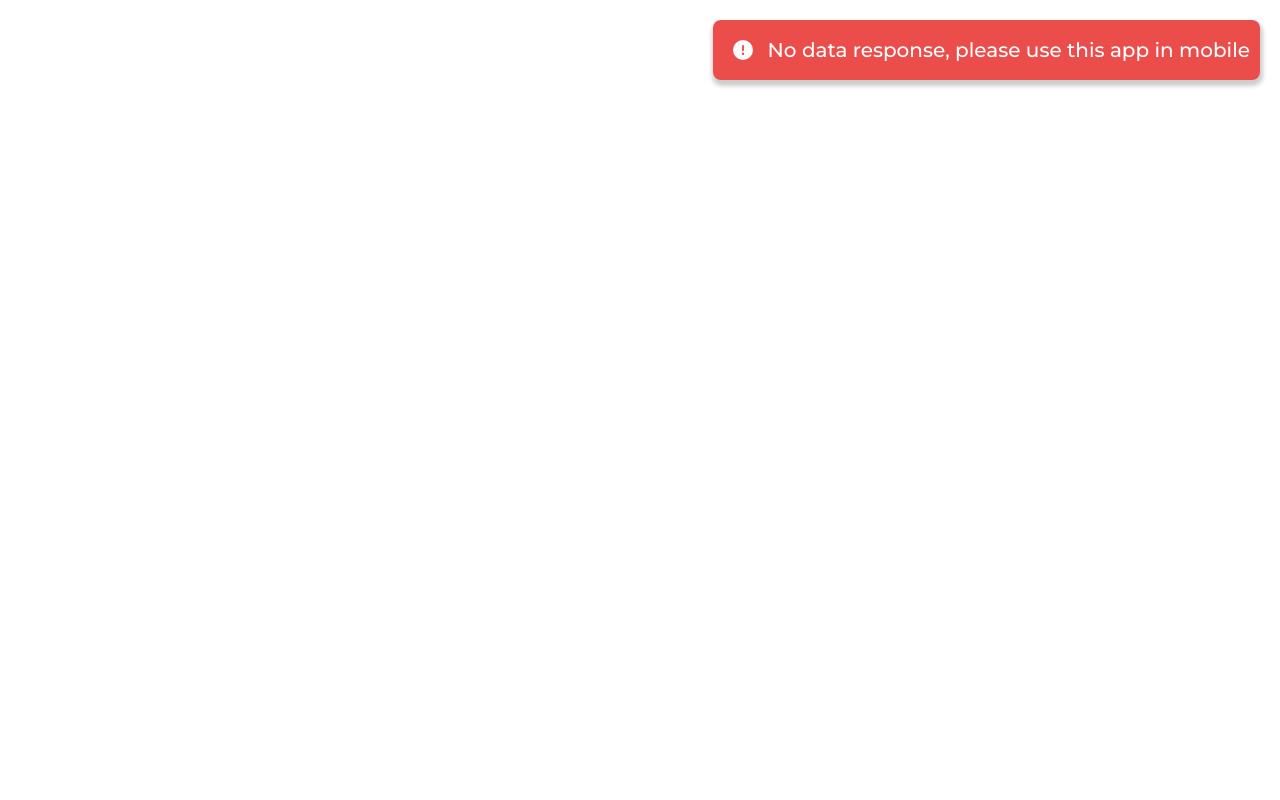
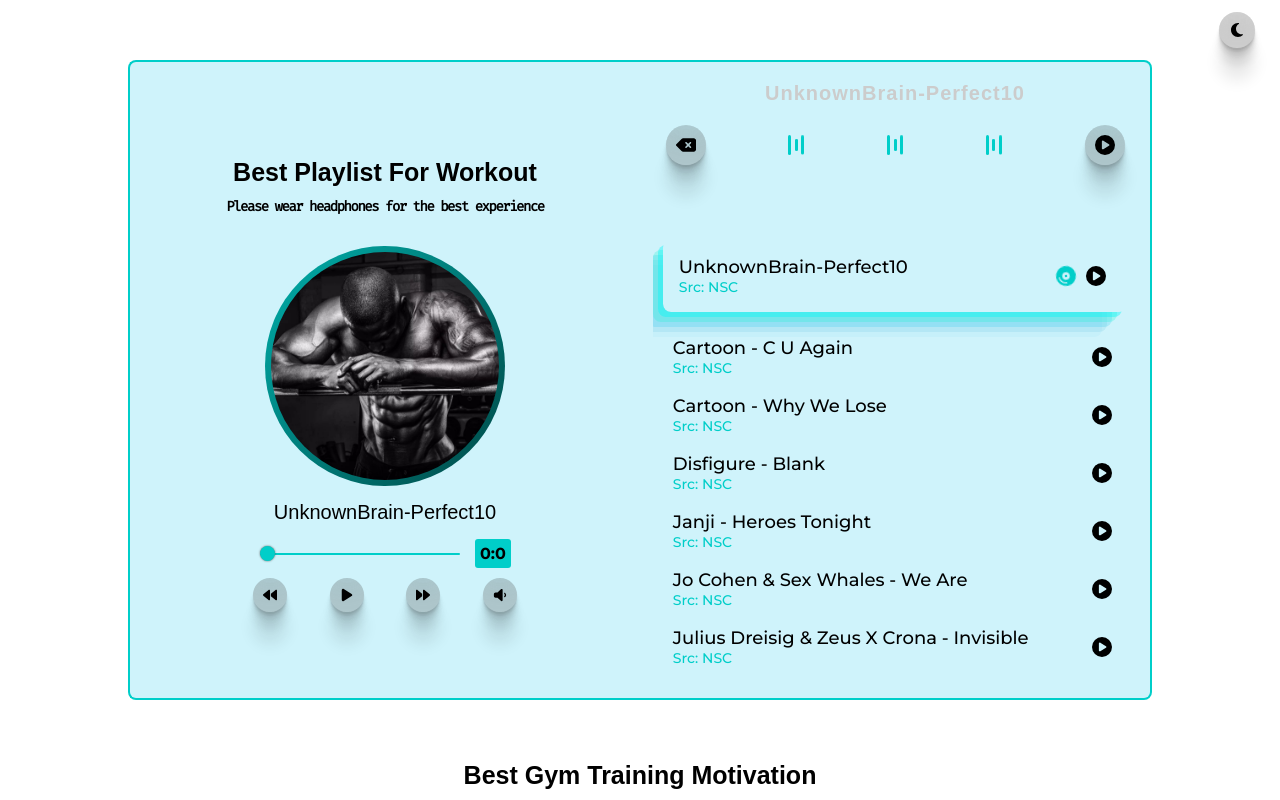
Before and after one commit to coconut2442004/workout-playlist-react, a React (Create React App) app: page / in a window 1280 px wide. Shown: the top 800 px of the page. Built offline with nearby package versions, Linux system fonts and the light colour scheme; a web font is replaced by a local one.

Commit message:
update ui

```diff
--- a/src/App.js
+++ b/src/App.js
@@ -1,73 +1,14 @@
 import GlobalStyles from "./components/GlobalStyles";
 import Header from "./layout/Header";
 import { ThemeContext } from "./Theme";
-import { useContext, useEffect, useState } from "react";
+import { useContext } from "react";
 import BackgroundMotivation from "./components/BackgroundMotivation";
 import MotivationSong from "./components/MotivationSong";
 import VideoMotivation from "./components/VideoMotivation";
 import Footer from "./layout/Footer";
-import { FontAwesomeIcon } from "@fortawesome/react-fontawesome";
-import { faCircleExclamation } from "@fortawesome/free-solid-svg-icons";
 import "./App.css";
 
 function App() {
-  const noData = () => {
-    return (
-      <div
-        style={{
-          fontSize: 20,
-          position: "fixed",
-          display: "flex",
-          alignItems: "center",
-          justifyContent: "center",
-          top: "20px",
-          right: "20px",
-          boxShadow: "1px 4px 4px 2px rgba(0,0,0,0.2)",
-          padding: 10,
-          borderRadius: 8,
-          fontWeight: "500",
-          color: "#fff",
-          backgroundColor: "#eb4d4b",
-          animation: "error-mes 2s ease",
-        }}
-      >
-        <FontAwesomeIcon
-          icon={faCircleExclamation}
-          style={{ marginRight: 5, padding: 10 }}
-        />
-        No data response, please use this app in mobile
-      </div>
-    );
-  };
-  const dataResponse = () => {
-    return (
-      <>
-        <Header />
-        <BackgroundMotivation />
-        <MotivationSong />
-        <VideoMotivation />
-        <Footer />
-      </>
-    );
-  };
-  const [showApp, setShowApp] = useState(false);
-  useEffect(() => {
-    const handleSetShowApp = () => {
-      if (window.innerWidth >= 560) {
-        setShowApp(false);
-      } else {
-        setShowApp(true);
-      }
-    };
-    window.addEventListener("load", handleSetShowApp());
-    window.addEventListener("resize", handleSetShowApp);
-
-    return () => {
-      window.removeEventListener("load", handleSetShowApp());
-      window.removeEventListener("resize", handleSetShowApp);
-    };
-  }, []);
-
   const theme = useContext(ThemeContext);
   const [themeValue] = theme;
   return (
@@ -81,7 +22,11 @@ function App() {
           position: "relative",
         }}
       >
-        {showApp ? dataResponse() : noData()}
+        <Header />
+        <BackgroundMotivation />
+        <MotivationSong />
+        <VideoMotivation />
+        <Footer />
       </div>
     </GlobalStyles>
   );
--- a/src/components/BackgroundMotivation/BackgroundMotivation.module.scss
+++ b/src/components/BackgroundMotivation/BackgroundMotivation.module.scss
@@ -18,3 +18,8 @@
     opacity: 1;
   }
 }
+@media screen and (min-width: 640px) {
+  .wrapper {
+    display: none;
+  }
+}
--- a/src/components/GlobalStyles/GlobalStyles.module.scss
+++ b/src/components/GlobalStyles/GlobalStyles.module.scss
@@ -17,6 +17,8 @@ fonts:
   --github-color: rgb(45, 52, 54);
   --twitter-color: rgb(0, 206, 201);
   --youtube-color: rgb(214, 48, 49);
+  --smooth: all 0.3s ease;
+  --border-radius: 8px;
 }
 body {
   overflow-x: hidden;
--- a/src/components/MotivationSong/MotivationSong.module.scss
+++ b/src/components/MotivationSong/MotivationSong.module.scss
@@ -7,7 +7,7 @@
   z-index: 20;
 }
 .icon-hover {
-  transition: all 0.5s linear;
+  transition: var(--smooth);
   padding: 10px;
   border-radius: 50%;
   width: 14px;
@@ -21,20 +21,24 @@
 
   &:hover {
     cursor: pointer;
-    transition: all 0.5s ease;
+    transition: var(--smooth);
     color: var(--color-hover);
     box-shadow: rgba(50, 50, 93, 0.25) 0px 30px 60px -12px inset,
       rgba(0, 0, 0, 0.3) 0px 18px 36px -18px inset;
   }
 }
 .motivation-song {
-  width: 100%;
+  width: 95%;
   height: 100%;
   display: flex;
   align-items: center;
   justify-content: center;
   flex-direction: column;
-  transition: all 0.5s linear 0s;
+  transition: var(--smooth);
+  background-color: rgba(15, 195, 236, 0.2);
+  backdrop-filter: blur(5px);
+  margin: auto;
+  border-radius: var(--border-radius);
   h2 {
     margin-top: 20px;
     margin-bottom: 10px;
@@ -59,7 +63,7 @@
   align-items: center;
   justify-content: center;
   flex-direction: column;
-  border-radius: 5px;
+  border-radius: var(--border-radius);
 }
 
 .view-CD {
@@ -119,7 +123,7 @@
     margin-right: 15px;
     width: 200px;
     height: 2px;
-    border-radius: 5px;
+    border-radius: var(--border-radius);
     background-image: linear-gradient(var(--color-hover), var(--color-hover));
     background-repeat: no-repeat;
     color: var(--color-hover);
@@ -133,7 +137,7 @@
     background: var(--color-hover);
     cursor: pointer;
     box-shadow: 0 0 2px 0 #555;
-    transition: background 0.3s ease-in-out;
+    transition: var(--smooth)-in-out;
   }
   input[type="range"]::-webkit-slider-runnable-track {
     -webkit-appearance: none;
@@ -174,7 +178,7 @@
   top: 0;
   bottom: 0;
   left: 0;
-  transition: all 1s ease-out;
+  transition: var(--smooth);
   background-color: rgba(0, 0, 0, 0.85);
   backdrop-filter: blur(5px) !important;
   &::-webkit-scrollbar {
@@ -193,8 +197,8 @@
   align-items: center;
   justify-content: space-between;
   padding: 5px 10px;
-  border-radius: 8px;
-  transition: all 0.25s linear;
+  border-radius: var(--border-radius);
+  transition: var(--smooth);
   margin: 8px 0;
   cursor: pointer;
   &:hover {
@@ -222,10 +226,6 @@
   margin: 0 5px;
   font-size: 20px;
   border-radius: 50%;
-  box-shadow: rgba(255, 255, 255, 1) 0px -23px 25px 0px inset,
-    rgba(0, 0, 0, 0.15) 0px -36px 30px 0px inset,
-    rgba(0, 0, 0, 0.1) 0px -79px 40px 0px inset, rgba(0, 0, 0, 0.06) 0px 2px 1px,
-    rgba(0, 0, 0, 0.09) 0px 0px 2px, rgba(0, 0, 0, 0.09) 0px 0px 0px;
 }
 .icon-playlist:hover {
   color: var(--color-hover);
@@ -273,7 +273,7 @@
     font-weight: 600;
     text-align: center;
     font-family: "Mochiy Pop P One", sans-serif;
-    transition: all 0.25s ease;
+    transition: var(--smooth);
   }
   &__current-song {
     width: 90%;
@@ -293,3 +293,85 @@
     }
   }
 }
+@media screen and (min-width: 1240px) {
+  .motivation-song {
+    background-color: rgba(15, 195, 236, 0.2);
+    backdrop-filter: blur(5px);
+    position: relative;
+    z-index: inherit;
+    width: 30%;
+    max-height: 80vh;
+    border-top-left-radius: var(--border-radius);
+    border-bottom-left-radius: var(--border-radius);
+    margin-left: 20%;
+    border: 2px solid var(--color-hover);
+    border-right: 0;
+  }
+  .play-list {
+    border: 2px solid var(--color-hover);
+    border-left: 0;
+    background-color: rgba(15, 195, 236, 0.2) !important;
+    backdrop-filter: blur(5px) !important;
+    position: relative;
+    z-index: inherit;
+    width: 30%;
+    max-height: 80vh;
+    float: right;
+    border-top-right-radius: var(--border-radius);
+    border-bottom-right-radius: var(--border-radius);
+    margin-right: 20%;
+    transform: translateX(0) !important;
+    ul {
+      overflow-y: scroll;
+      -ms-overflow-style: none; /* IE and Edge */
+      scrollbar-width: none; /* Firefox */
+      margin-bottom: 20px;
+    }
+    ul::-webkit-scrollbar {
+      display: none;
+    }
+  }
+}
+@media screen and (min-width: 640px) {
+  .motivation-song {
+    border: 2px solid var(--color-hover);
+    border-right: 0;
+    background-color: rgba(15, 195, 236, 0.2);
+    backdrop-filter: blur(5px);
+    position: relative;
+    z-index: inherit;
+    width: 40%;
+    max-height: 80vh;
+    border-top-left-radius: var(--border-radius);
+    border-bottom-left-radius: var(--border-radius);
+    border-top-right-radius: 0 !important;
+    border-bottom-right-radius: 0 !important;
+    margin-left: 10%;
+  }
+  .play-list {
+    border: 2px solid var(--color-hover);
+    border-left: 0;
+    background-color: rgba(15, 195, 236, 0.2) !important;
+    backdrop-filter: blur(5px) !important;
+    position: relative;
+    z-index: inherit;
+    width: 40%;
+    max-height: 80vh;
+    float: right;
+    border-top-right-radius: var(--border-radius);
+    border-bottom-right-radius: var(--border-radius);
+    border-top-left-radius: 0 !important;
+    border-bottom-left-radius: 0 !important;
+    margin-right: 10%;
+    transform: translateX(0) !important;
+    ul {
+      overflow-y: scroll;
+      -ms-overflow-style: none; /* IE and Edge */
+      scrollbar-width: none; /* Firefox */
+      margin-bottom: 20px;
+    }
+    ul::-webkit-scrollbar {
+      display: none;
+    }
+  }
+}
--- a/src/components/MotivationSong/index.js
+++ b/src/components/MotivationSong/index.js
@@ -220,8 +220,11 @@ function MotivationSong() {
                   });
                 }}
               />
-              <span>{timer.minutes >= 0 ? `${timer.minutes}:` : `0:`}</span>
-              <span>{timer.seconds >= 0 ? timer.seconds : 0}</span>
+              <span className={cx({ paused: !audio.isPlaying })}>
+                {timer.minutes >= 0 && timer.seconds >= 0
+                  ? `${timer.minutes}:${timer.seconds}`
+                  : `0:0`}
+              </span>
             </div>
             <div className={cx("controll")}>
               <FontAwesomeIcon
--- a/src/components/VideoMotivation/VideoMotivation.module.scss
+++ b/src/components/VideoMotivation/VideoMotivation.module.scss
@@ -16,7 +16,7 @@
 
   h2 {
     margin-top: 20px;
-    margin-bottom: 10px;
+    margin-bottom: 30px;
     user-select: none;
     font-size: 25px;
     text-align: center;
@@ -26,7 +26,7 @@
     border-radius: 10px;
     width: 95%;
     height: 50vh;
-    border: 2px solid #ccc;
+    border: 2px solid var(--color-hover);
   }
 }
 
@@ -57,3 +57,17 @@
   transition: all 0.25s linear;
   color: #fff;
 }
+@media screen and (min-width: 640px) {
+  .wrapper {
+    height: 80vh;
+    iframe {
+      border-radius: 10px;
+      width: 100%;
+      height: 60vh;
+    }
+  }
+  .motivation-yt {
+    width: 80%;
+    margin: auto;
+  }
+}
--- a/src/layout/Header/Header.module.scss
+++ b/src/layout/Header/Header.module.scss
@@ -36,3 +36,10 @@
   box-shadow: rgba(50, 50, 93, 0.25) 0px 30px 60px -12px inset,
     rgba(0, 0, 0, 0.3) 0px 18px 36px -18px inset;
 }
+@media screen and (min-width: 640px) {
+  .wrapper {
+    .menu-item:nth-child(2) {
+      display: none;
+    }
+  }
+}
```
